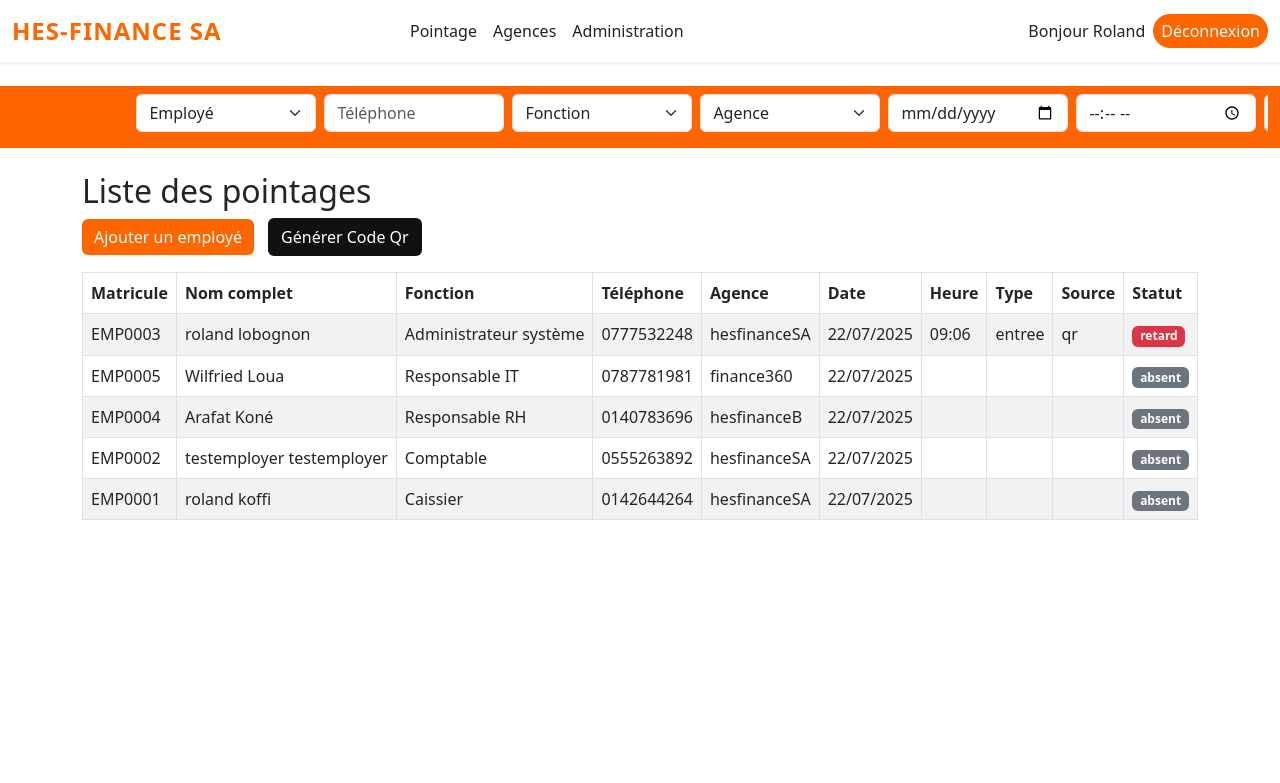
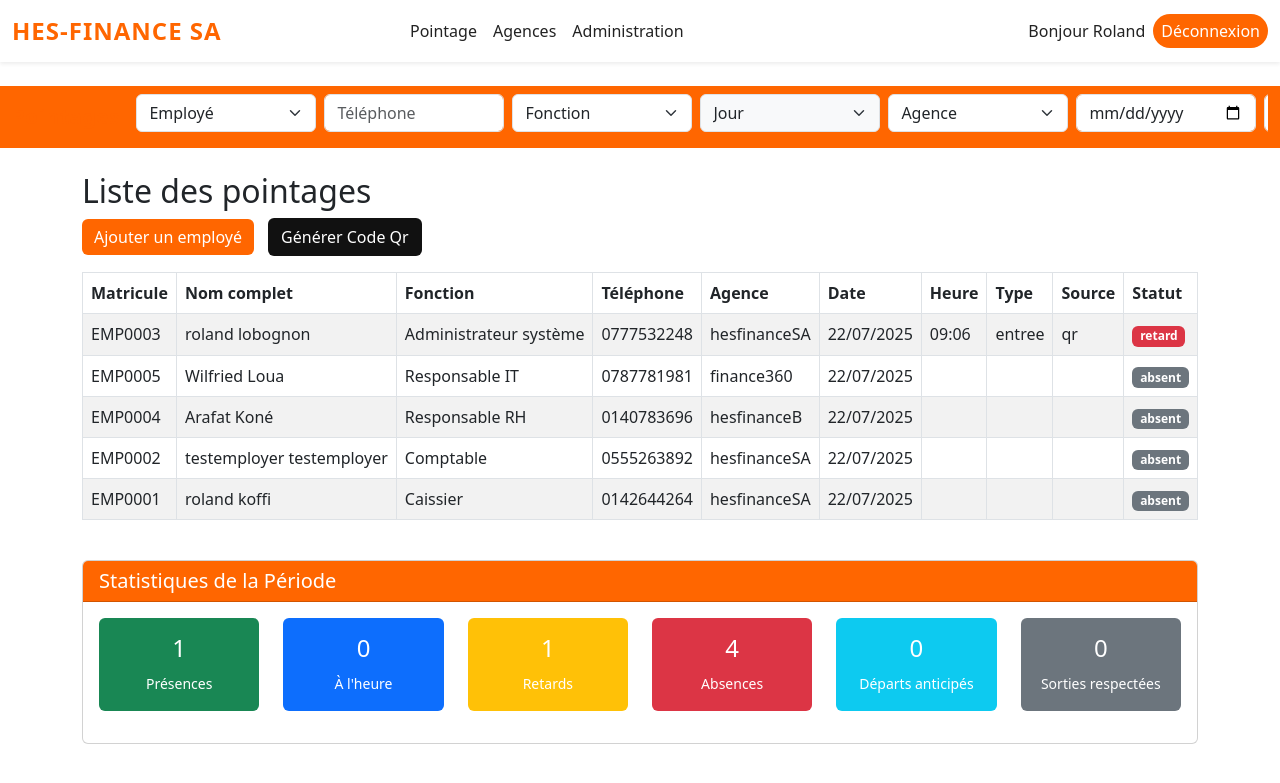
Before and after one commit to Loua-wilfried/pointatage-hes, a Django app: page /rh/pointages/ in a window 1280 px wide. Shown: the top 783 px of the page. Run offline with Django 4.2, Linux system fonts and the light colour scheme; a user stored in the database is signed in; data comes from the database, SQL or seed files in the repository; both versions use the stored data as it was after the commit.

Commit message:
filtre pas période ajouté

```diff
--- a/rh/templates/rh/pointage/pointages_list.html
+++ b/rh/templates/rh/pointage/pointages_list.html
@@ -37,13 +37,23 @@
           <option value="{{ f.id }}" {% if request.GET.fonction == f.id|stringformat:'s' %}selected{% endif %}>{{ f.nom_role }}</option>
         {% endfor %}
       </select>
+      <!-- Filtre Période - Ajouté entre Fonction et Agence -->
+      <select class="form-select" name="periode" style="min-width: 140px; background-color: #f8f9fa;">
+        <option value="jour" {% if request.GET.periode == 'jour' or not request.GET.periode %}selected{% endif %}>Jour</option>
+        <option value="semaine" {% if request.GET.periode == 'semaine' %}selected{% endif %}>Semaine</option>
+        <option value="mois" {% if request.GET.periode == 'mois' %}selected{% endif %}>Mois</option>
+        <option value="trimestre" {% if request.GET.periode == 'trimestre' %}selected{% endif %}>Trimestre</option>
+        <option value="annee" {% if request.GET.periode == 'annee' %}selected{% endif %}>Année</option>
+        <option value="personnalise" {% if request.GET.periode == 'personnalise' %}selected{% endif %}>Personnalisé</option>
+      </select>
       <select class="form-select" name="agence" style="min-width: 140px;">
         <option value="">Agence</option>
         {% for a in agences %}
           <option value="{{ a.id }}" {% if request.GET.agence == a.id|stringformat:'s' %}selected{% endif %}>{{ a.nom }}</option>
         {% endfor %}
       </select>
-      <input class="form-control" type="date" name="date" value="{{ request.GET.date }}" style="min-width: 140px;">
+      <input class="form-control" type="date" name="date" value="{{ request.GET.date }}" style="min-width: 140px;" placeholder="Date début">
+      <input class="form-control" type="date" name="date_fin" value="{{ request.GET.date_fin }}" style="min-width: 140px; display: {% if request.GET.periode == 'personnalise' %}block{% else %}none{% endif %};" placeholder="Date fin" id="date_fin">
       <input class="form-control" type="time" name="heure_min" value="{{ request.GET.heure_min }}" style="min-width: 110px;" placeholder="Début" title="Heure début">
 <input class="form-control" type="time" name="heure_max" value="{{ request.GET.heure_max }}" style="min-width: 110px;" placeholder="Fin" title="Heure fin">
       <select class="form-select" name="type" style="min-width: 120px;">
@@ -142,5 +152,75 @@
     }
   }
 </style>
+
+<!-- Section Statistiques Totales -->
+<div class="row mt-4">
+  <div class="col-12">
+    <div class="card">
+      <div class="card-header" style="background-color: #ff6600; color: white;">
+        <h5 class="mb-0"><i class="fas fa-chart-bar"></i> Statistiques de la Période</h5>
+      </div>
+      <div class="card-body">
+        <div class="row text-center">
+          <div class="col-md-2 col-sm-4 col-6 mb-3">
+            <div class="bg-success text-white p-3 rounded">
+              <h4>{{ statistiques.presences|default:0 }}</h4>
+              <small>Présences</small>
+            </div>
+          </div>
+          <div class="col-md-2 col-sm-4 col-6 mb-3">
+            <div class="bg-primary text-white p-3 rounded">
+              <h4>{{ statistiques.a_lheure|default:0 }}</h4>
+              <small>À l'heure</small>
+            </div>
+          </div>
+          <div class="col-md-2 col-sm-4 col-6 mb-3">
+            <div class="bg-warning text-white p-3 rounded">
+              <h4>{{ statistiques.retards|default:0 }}</h4>
+              <small>Retards</small>
+            </div>
+          </div>
+          <div class="col-md-2 col-sm-4 col-6 mb-3">
+            <div class="bg-danger text-white p-3 rounded">
+              <h4>{{ statistiques.absences|default:0 }}</h4>
+              <small>Absences</small>
+            </div>
+          </div>
+          <div class="col-md-2 col-sm-4 col-6 mb-3">
+            <div class="bg-info text-white p-3 rounded">
+              <h4>{{ statistiques.departs_anticipes|default:0 }}</h4>
+              <small>Départs anticipés</small>
+            </div>
+          </div>
+          <div class="col-md-2 col-sm-4 col-6 mb-3">
+            <div class="bg-secondary text-white p-3 rounded">
+              <h4>{{ statistiques.sorties_respectees|default:0 }}</h4>
+              <small>Sorties respectées</small>
+            </div>
+          </div>
+        </div>
+      </div>
+    </div>
+  </div>
+</div>
+
+<script>
+// Gestion de l'affichage du champ date_fin
+document.addEventListener('DOMContentLoaded', function() {
+    const periodeSelect = document.querySelector('select[name="periode"]');
+    const dateFinInput = document.getElementById('date_fin');
+
+    if (periodeSelect && dateFinInput) {
+        periodeSelect.addEventListener('change', function() {
+            if (this.value === 'personnalise') {
+                dateFinInput.style.display = 'block';
+            } else {
+                dateFinInput.style.display = 'none';
+            }
+        });
+    }
+});
+</script>
+
 </div>
 {% endblock %}
--- a/rh/views/gestion_pointage.py
+++ b/rh/views/gestion_pointage.py
@@ -2,6 +2,7 @@ from django.shortcuts import render, redirect, get_object_or_404
 from django.contrib.auth.decorators import login_required, permission_required
 from django.http import HttpResponse
 from django.conf import settings
+from datetime import datetime, date, timedelta, time
 import qrcode
 import io
 import base64
@@ -41,12 +42,57 @@ def pointages_list(request):
     source = request.GET.get('source')
     statut = request.GET.get('statut')
 
-    # Préparer la date cible (aujourd'hui par défaut)
-    from datetime import date as date_cls
+    # Gestion des périodes
+    import calendar
+
+    periode = request.GET.get('periode', 'jour')
+    date_fin_selected = request.GET.get('date_fin')
+
     if date_selected:
-        date_cible = date_selected
+        date_debut = datetime.strptime(date_selected, "%Y-%m-%d").date()
     else:
-        date_cible = date_cls.today().isoformat()
+        date_debut = datetime.now().date()
+    # Calculer la plage de dates selon la période
+    if periode == 'jour':
+        date_fin = date_debut
+    elif periode == 'semaine':
+        # Début de semaine (lundi)
+        jours_depuis_lundi = date_debut.weekday()
+        date_debut = date_debut - timedelta(days=jours_depuis_lundi)
+        date_fin = date_debut + timedelta(days=6)
+    elif periode == 'mois':
+        # Début et fin du mois
+        date_debut = date_debut.replace(day=1)
+        if date_debut.month == 12:
+            date_fin = date_debut.replace(year=date_debut.year + 1, month=1) - timedelta(days=1)
+        else:
+            date_fin = date_debut.replace(month=date_debut.month + 1) - timedelta(days=1)
+    elif periode == 'trimestre':
+        # Début et fin du trimestre
+        mois_actuel = date_debut.month
+        if mois_actuel <= 3:  # Q1: Jan-Mar
+            date_debut = date_debut.replace(month=1, day=1)
+            date_fin = date_debut.replace(month=3, day=31)
+        elif mois_actuel <= 6:  # Q2: Apr-Jun
+            date_debut = date_debut.replace(month=4, day=1)
+            date_fin = date_debut.replace(month=6, day=30)
+        elif mois_actuel <= 9:  # Q3: Jul-Sep
+            date_debut = date_debut.replace(month=7, day=1)
+            date_fin = date_debut.replace(month=9, day=30)
+        else:  # Q4: Oct-Dec
+            date_debut = date_debut.replace(month=10, day=1)
+            date_fin = date_debut.replace(month=12, day=31)
+    elif periode == 'annee':
+        # Début et fin de l'année
+        date_debut = date_debut.replace(month=1, day=1)
+        date_fin = date_debut.replace(month=12, day=31)
+    elif periode == 'personnalise' and date_fin_selected:
+        date_fin = datetime.strptime(date_fin_selected, "%Y-%m-%d").date()
+    else:
+        date_fin = date_debut
+
+    # Pour compatibilité avec le code existant
+    date_cible = date_debut.isoformat()
 
     # Appliquer les filtres employés/fonction/agence
     employes = Employe.objects.all()
@@ -69,45 +115,53 @@ def pointages_list(request):
         pointages = pointages.filter(heure__lte=heure_max)
     # On n'applique plus le filtre source ici, mais après la normalisation plus bas
 
-    # Calcul du statut pour chaque employé (filtré ou non)
+    # Calcul du statut pour chaque employé sur la période
     from types import SimpleNamespace
-    from datetime import time, datetime
     pointages_list = []
-    for emp in employes:
-        entrees = Pointage.objects.filter(employe=emp, date=date_cible, type='entree').order_by('heure')
-        sorties = Pointage.objects.filter(employe=emp, date=date_cible, type__in=['depart', 'sortie']).order_by('heure')
-        if entrees.exists():
-            premier_entree = entrees.first()
-            if premier_entree.heure <= time(8, 0, 0):
-                statut_entree = 'a_lheure'
+    statistiques_data = {'presences': 0, 'a_lheure': 0, 'retards': 0, 'absences': 0, 'departs_anticipes': 0, 'sorties_respectees': 0}
+
+    # Pour chaque employé, analyser chaque jour de la période
+    current_date = date_debut
+    while current_date <= date_fin:
+        for emp in employes:
+            entrees = Pointage.objects.filter(employe=emp, date=current_date, type='entree').order_by('heure')
+            sorties = Pointage.objects.filter(employe=emp, date=current_date, type__in=['depart', 'sortie']).order_by('heure')
+            if entrees.exists():
+                premier_entree = entrees.first()
+                if premier_entree.heure <= time(8, 0, 0):
+                    statut_entree = 'a_lheure'
+                    statistiques_data['a_lheure'] += 1
+                else:
+                    statut_entree = 'retard'
+                    statistiques_data['retards'] += 1
+                premier_entree.statut = statut_entree
+                pointages_list.append(premier_entree)
+                statistiques_data['presences'] += 1
+
+                if sorties.exists():
+                    derniere_sortie = sorties.last()
+                    if derniere_sortie.heure < time(17, 0, 0):
+                        statut_sortie = 'depart_anticipe'
+                        statistiques_data['departs_anticipes'] += 1
+                    elif time(17, 0, 0) <= derniere_sortie.heure <= time(18, 0, 0):
+                        statut_sortie = 'sortie_respectee'
+                        statistiques_data['sorties_respectees'] += 1
+                    else:
+                        statut_sortie = 'depart_supplementaire'
+                    derniere_sortie.statut = statut_sortie
+                    pointages_list.append(derniere_sortie)
             else:
-                statut_entree = 'retard'
-            premier_entree.statut = statut_entree
-            pointages_list.append(premier_entree)
-            if sorties.exists():
-                derniere_sortie = sorties.last()
-                if derniere_sortie.heure < time(17, 0, 0):
-                    statut_sortie = 'depart_anticipe'
-                elif time(17, 0, 0) <= derniere_sortie.heure <= time(18, 0, 0):
-                    statut_sortie = 'sortie_respectee'
-                else:
-                    statut_sortie = 'depart_supplementaire'
-                derniere_sortie.statut = statut_sortie
-                pointages_list.append(derniere_sortie)
-        else:
-            absent_virtual = SimpleNamespace()
-            absent_virtual.employe = emp
-            # date_cible est soit str soit date, on force date
-            if isinstance(date_cible, str):
-                absent_virtual.date = datetime.strptime(date_cible, "%Y-%m-%d").date()
-            else:
-                absent_virtual.date = date_cible
-            absent_virtual.heure = None
-            absent_virtual.type = ''
-            absent_virtual.source = ''
-            absent_virtual.agence = getattr(emp, 'agence', None)
-            absent_virtual.statut = 'absent'
-            pointages_list.append(absent_virtual)
+                absent_virtual = SimpleNamespace()
+                absent_virtual.employe = emp
+                absent_virtual.date = current_date
+                absent_virtual.heure = None
+                absent_virtual.type = ''
+                absent_virtual.source = ''
+                absent_virtual.agence = getattr(emp, 'agence', None)
+                absent_virtual.statut = 'absent'
+                pointages_list.append(absent_virtual)
+                statistiques_data['absences'] += 1
+        current_date += timedelta(days=1)
 
     # Mapping des variantes de source vers la valeur canonique
     def normalize_source(val):
@@ -223,6 +277,12 @@ def pointages_list(request):
         'employes': employes,
         'fonctions': fonctions,
         'agences': agences,
+        'statistiques': statistiques_data,
+        'periode_info': {
+            'periode': periode,
+            'date_debut': date_debut,
+            'date_fin': date_fin,
+        }
     })
 
 @login_required
```
Also changed, not shown: db.sqlite3, rh/templates/rh/pointage/statistique_avance.html (added).
